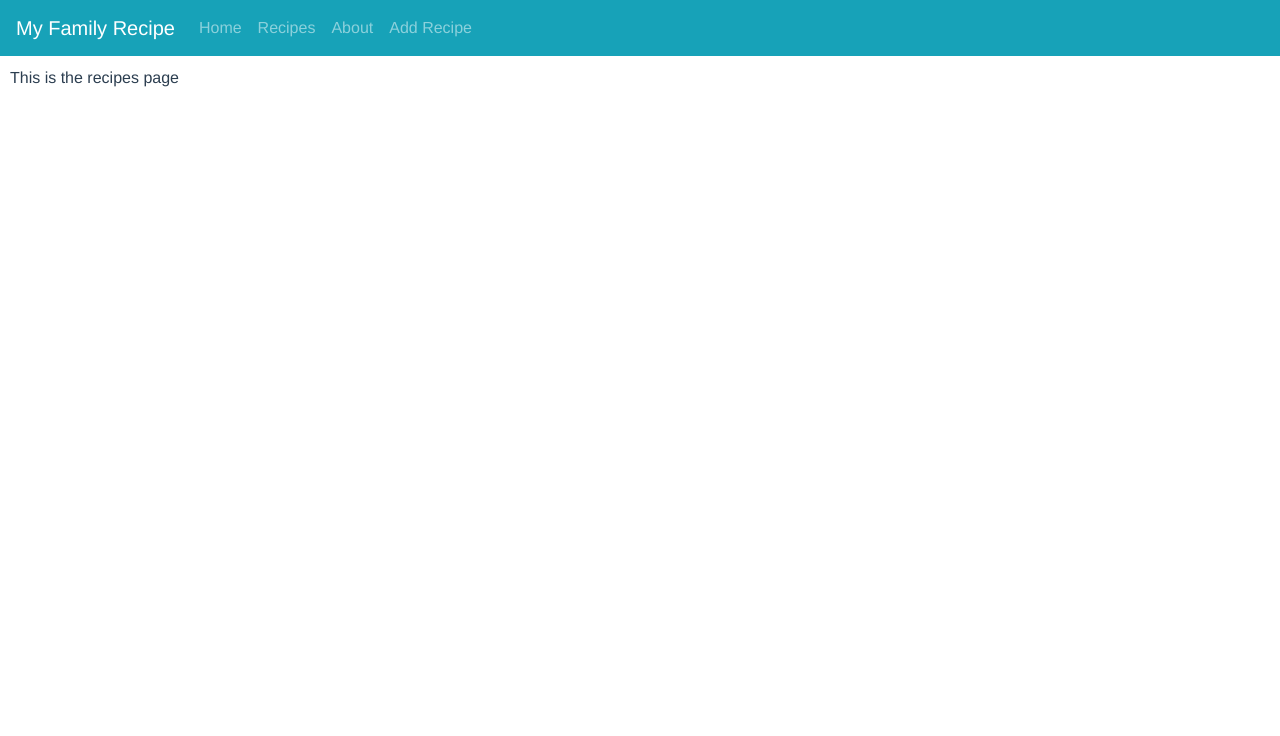
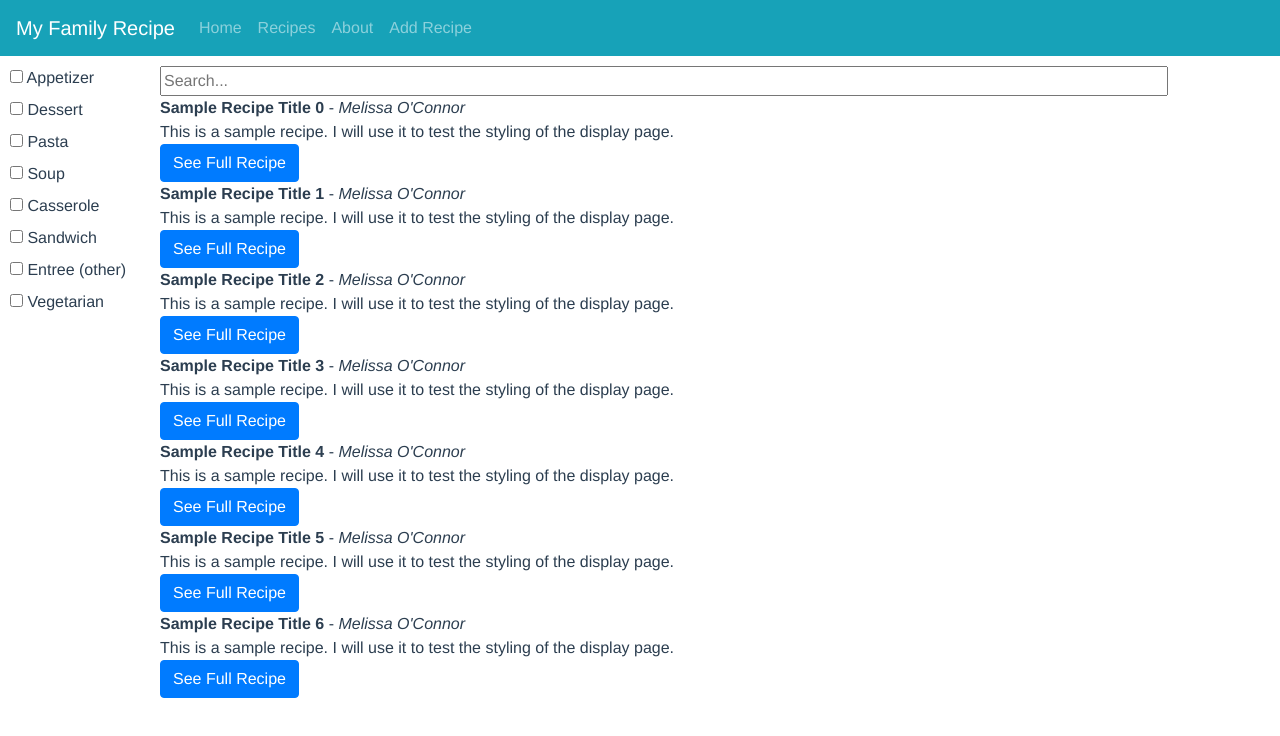
Before and after one commit to mmoconnor23/tomorrow-i-will, a Vue app: page /#/recipes in a window 1280 px wide. Shown: the top 736 px of the page. Built offline with nearby package versions, Linux system fonts and the light colour scheme; what vue-toasted would draw is missing.

Commit message:
feat(recipes): basic scaffold
Closes #6

```diff
--- a/src/components/Recipes.vue
+++ b/src/components/Recipes.vue
@@ -1,15 +1,171 @@
 <template>
-  <div class="hello">
-    This is the recipes page
+  <div class="recipes-view">
+    <div class="categories">
+      <div v-for="category in categories"
+           @click="filterByCategory">
+          <label>
+              <input type="checkbox"
+                     :v-model="selectedCategories[category.value]">
+                {{category.display}}
+          </label>
+        </div>
+
+        <!--TODO: put divider between other categories and vegetarian flag-->
+
+        <label>
+          <input type="checkbox"
+                 :v-model="isVegetarian"
+                 @click="filterVegetarian">
+          Vegetarian
+        </label>
+    </div>
+
+    <div class="all-recipes">
+      <input type="text"
+             placeholder="Search..."
+             v-model="searchText">
+             <!--ng-change="ctrl.searchRecipes()">-->
+
+      <div class="recipe-preview"
+           v-for="recipe in recipes"
+           @mouseenter="setHovering(recipe.id, true)"
+           @mouseleave="setHovering(recipe.id, false)">
+        <div>
+          <b>{{recipe.title}}</b> - <i>{{recipe.contributor}}</i>
+        </div>
+        <div>
+          <!--<img src="img/webicons-master/webicons/webicon-android.png">-->
+          <span>{{recipe.description}}</span>
+        </div>
+
+        <button type="button"
+                :v-show="isHovering"
+                class="btn btn-primary">
+                <!--@click="switchViewTo(recipe.id)">-->
+          See Full Recipe
+        </button>
+      </div>
+    </div>
   </div>
 </template>
 
 <script>
+// import RecipeData from '@services/recipeData';
+
 export default {
   name: 'Recipes',
   data() {
     return {
-      tabs: [],
+      isHovering: false,
+      setHovering: (id, isHovering) => {
+        const hovered = this.recipes.find(recipe => recipe.id === id);
+        hovered.isHovering = isHovering;
+        this.isHovering = isHovering;
+      },
+      getIsHovering: (recipe) => {
+        console.log(recipe.isHovering);
+        return recipe.isHovering;
+      },
+      isVegetarian: false,
+      searchText: '',
+      categories: [
+        {
+          display: 'Appetizer',
+          value: 'appetizer',
+        }, {
+          display: 'Dessert',
+          value: 'dessert',
+        }, {
+          display: 'Pasta',
+          value: 'pasta',
+        }, {
+          display: 'Soup',
+          value: 'soup',
+        }, {
+          display: 'Casserole',
+          value: 'casserole',
+        }, {
+          display: 'Sandwich',
+          value: 'sandwich',
+        }, {
+          display: 'Entree (other)',
+          value: 'entree',
+        },
+      ],
+      recipes: [{
+        title: 'Sample Recipe Title 0',
+        contributor: 'Melissa O\'Connor',
+        steps: ['Step 1', 'Step 2', 'Step 3'],
+        ingredients: ['Ingredient 1', 'Ingredient 2', 'Ingredient 3'],
+        pictures: ['img1', 'img2'],
+        categories: ['appetizer'],
+        isVegetarian: true,
+        id: '0',
+        description: 'This is a sample recipe. I will use it to test the styling of the display page.',
+      }, {
+        title: 'Sample Recipe Title 1',
+        contributor: 'Melissa O\'Connor',
+        steps: ['Step 1', 'Step 2', 'Step 3'],
+        ingredients: ['Ingredient 1', 'Ingredient 2', 'Ingredient 3'],
+        pictures: ['img1', 'img2'],
+        categories: ['dessert'],
+        isVegetarian: true,
+        id: '1',
+        description: 'This is a sample recipe. I will use it to test the styling of the display page.',
+      }, {
+        title: 'Sample Recipe Title 2',
+        contributor: 'Melissa O\'Connor',
+        steps: ['Step 1', 'Step 2', 'Step 3'],
+        ingredients: ['Ingredient 1', 'Ingredient 2', 'Ingredient 3'],
+        pictures: ['img1', 'img2'],
+        categories: ['entree', 'pasta'],
+        isVegetarian: true,
+        id: '2',
+        description: 'This is a sample recipe. I will use it to test the styling of the display page.',
+      }, {
+        title: 'Sample Recipe Title 3',
+        contributor: 'Melissa O\'Connor',
+        steps: ['Step 1', 'Step 2', 'Step 3'],
+        ingredients: ['Ingredient 1', 'Ingredient 2', 'Ingredient 3'],
+        pictures: ['img1', 'img2'],
+        categories: ['soup'],
+        isVegetarian: false,
+        id: '3',
+        description: 'This is a sample recipe. I will use it to test the styling of the display page.',
+      }, {
+        title: 'Sample Recipe Title 4',
+        contributor: 'Melissa O\'Connor',
+        steps: ['Step 1', 'Step 2', 'Step 3'],
+        ingredients: ['Ingredient 1', 'Ingredient 2', 'Ingredient 3'],
+        pictures: ['img1', 'img2'],
+        categories: ['entree', 'casserole'],
+        isVegetarian: false,
+        id: '4',
+        description: 'This is a sample recipe. I will use it to test the styling of the display page.',
+      }, {
+        title: 'Sample Recipe Title 5',
+        contributor: 'Melissa O\'Connor',
+        steps: ['Step 1', 'Step 2', 'Step 3'],
+        ingredients: ['Ingredient 1', 'Ingredient 2', 'Ingredient 3'],
+        pictures: ['img1', 'img2'],
+        categories: ['entree', 'sandwich'],
+        isVegetarian: false,
+        id: '5',
+        description: 'This is a sample recipe. I will use it to test the styling of the display page.',
+      }, {
+        title: 'Sample Recipe Title 6',
+        contributor: 'Melissa O\'Connor',
+        steps: ['Step 1', 'Step 2', 'Step 3'],
+        ingredients: ['Ingredient 1', 'Ingredient 2', 'Ingredient 3'],
+        pictures: ['img1', 'img2'],
+        categories: ['entree', 'sandwich'],
+        isVegetarian: false,
+        id: '6',
+        description: 'This is a sample recipe. I will use it to test the styling of the display page.',
+      }],
+      selectedCategories: {},
+      filterByCategory: () => {},
+      filterVegetarian: () => {},
     };
   },
 };
@@ -17,5 +173,23 @@ export default {
 
 <!-- Add "scoped" attribute to limit CSS to this component only -->
 <style scoped>
+  .recipes-view {
+    display: flex;
+  }
 
+  .recipes-view .categories {
+    width: 20%;
+    position: fixed;
+    width: 150px;
+  }
+
+  .recipes-view .all-recipes {
+    width: 80%;
+    position: relative;
+    left: 150px; /*same as categories width*/
+  }
+
+  .recipes-view .all-recipes input {
+    width: 100%;
+  }
 </style>
--- /dev/null
+++ b/src/services/recipeData.js
@@ -0,0 +1,32 @@
+export default class RecipeData {
+  constructor() {
+
+  }
+
+  getCategories() {
+    return [
+      {
+        display: 'Appetizer',
+        value: 'appetizer'
+      }, {
+        display: 'Dessert',
+        value: 'dessert'
+      }, {
+        display: 'Pasta',
+        value: 'pasta'
+      }, {
+        display: 'Soup',
+        value: 'soup'
+      }, {
+        display: 'Casserole',
+        value: 'casserole'
+      }, {
+        display: 'Sandwich',
+        value: 'sandwich'
+      }, {
+        display: 'Entree (other)',
+        value: 'entree'
+      }
+    ];
+  }
+}
```
